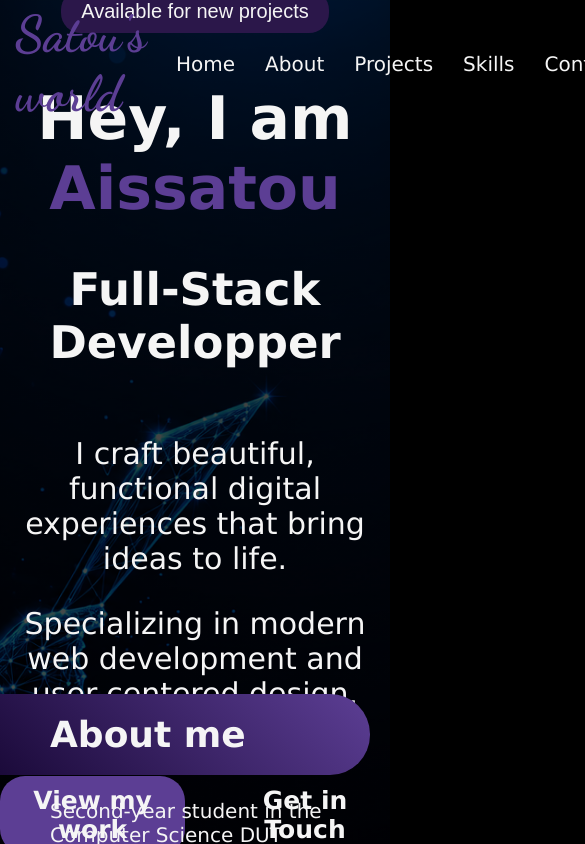
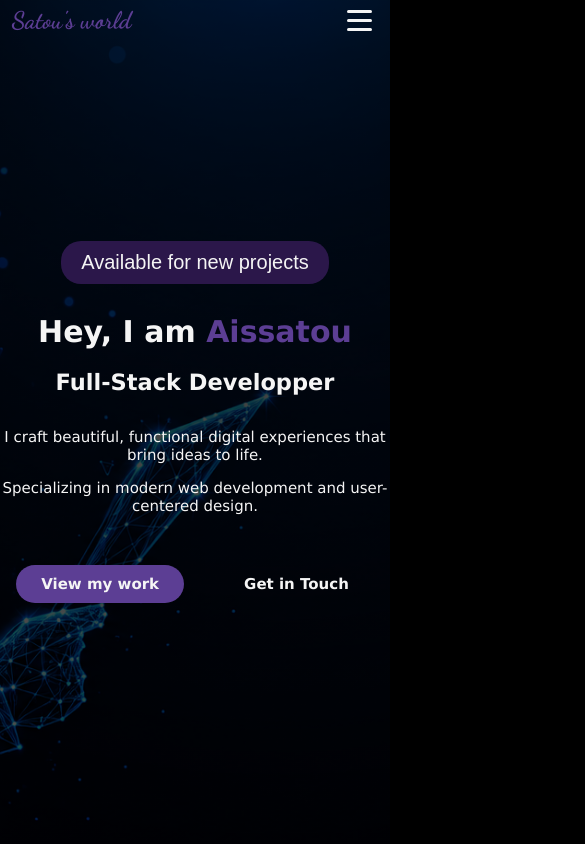
Before and after one commit to AissatouAM/PortfolioAAMD, a React (Create React App) app: page / in a window 390 px wide. Shown: the top 844 px of the page, 585 px wide, since content can reach past the window. Built offline with nearby package versions, Linux system fonts and the light colour scheme; a web font is replaced by a local one.

Commit message:
Reglage du zoom

```diff
--- a/public/index.html
+++ b/public/index.html
@@ -3,7 +3,7 @@
   <head>
     <meta charset="utf-8" />
     <link rel="icon" href="%PUBLIC_URL%/favicon.ico" />
-    <meta name="viewport" content="width=device-width, initial-scale=1" />
+    <meta name="viewport" content="width=device-width, initial-scale=1.0" />
     <meta name="theme-color" content="#000000" />
     <meta
       name="description"
--- a/src/components/Contact.js
+++ b/src/components/Contact.js
@@ -26,7 +26,7 @@ function Contact(){
       <div className="contacts" data-aos="fade-right" data-aos-delay="300">
 
         {contacts.map((contact) => (
-          <div className="contact" key={contact.id} data-aos="fade-up">
+          <div className="contact" key={contact.id} data-aos="fade-left">
             <img className="icon" src={contact.icon} alt="icon" />
             <a className="coordonnee" href={contact.href} target="_blank" rel="noopener noreferrer">{contact.coordonnee}</a>
           </div>
--- a/src/components/Navbar.js
+++ b/src/components/Navbar.js
@@ -3,6 +3,7 @@ import '../styles/Navbar.css'
 
 function Navbar() {
   const [isHome, setIsHome] = useState(true);
+  const [menuOpen, setMenuOpen] = useState(false);
 
   useEffect(() => {
     const handleScroll = () => {
@@ -18,18 +19,26 @@ function Navbar() {
     return () => window.removeEventListener('scroll', handleScroll);
   }, []);
 
+  const closeMenu = () => setMenuOpen(false);
+
   return (
     <div id="navbar" className={isHome ? 'transparent' : ''}>
 
       <h1 className="logo">Satou's world</h1>
 
-      <div id="links">
+      <button className="hamburger" onClick={() => setMenuOpen(!menuOpen)}>
+        <span></span>
+        <span></span>
+        <span></span>
+      </button>
 
-        <a href="#home" className='link'>Home</a>
-        <a href="#about" className='link'>About</a>
-        <a href="#projects" className='link'>Projects</a>
-        <a href="#skills" className='link'>Skills</a>
-        <a href="#contact" className='link'>Contact</a>
+      <div id="links" className={menuOpen ? 'active' : ''}>
+
+        <a href="#home" className='link' onClick={closeMenu}>Home</a>
+        <a href="#about" className='link' onClick={closeMenu}>About</a>
+        <a href="#projects" className='link' onClick={closeMenu}>Projects</a>
+        <a href="#skills" className='link' onClick={closeMenu}>Skills</a>
+        <a href="#contact" className='link' onClick={closeMenu}>Contact</a>
 
       </div>
     </div>
--- a/src/components/Skills.js
+++ b/src/components/Skills.js
@@ -30,7 +30,7 @@ function Skills(){
   ];
 
   return (
-    <div id="skills" data-aos="fade-down">
+    <div id="skills" data-aos="fade-left">
       <h1 className="title">My Skills</h1>
 
       <div className="skillsintro" >
--- a/src/styles/About.css
+++ b/src/styles/About.css
@@ -6,17 +6,16 @@
 }
 
 .allabout {
-  /*display: flex;*/
   flex-direction: column;
   justify-content: center;
   box-sizing: border-box;
-  font-size: 18px;
+  font-size: 15px;
   padding-right: 30px;
 }
 
 .aboutme {
-  width: 300px;
-  padding: 20px;
+  width: 250px;
+  padding: 15px;
   background-color: #5C3E94;
   border-top-right-radius: 40px;
   border-bottom-right-radius: 40px;
@@ -28,7 +27,7 @@
 .paragraph {
   color: whitesmoke;
   margin-left: 50px;
-  font-size: 20px;
+  font-size: 15px;
 }
 
 .photo {
@@ -37,7 +36,7 @@
 
 .maphoto {
   width: auto;
-  height: 550px;
+  height: 500px;
   object-fit: cover;
   border-radius: 50px;
   text-align: right;
--- a/src/styles/Contact.css
+++ b/src/styles/Contact.css
@@ -4,7 +4,7 @@
   flex-direction: column;
   align-items: center;
   justify-content: center;
-  font-size: 20px;
+  font-size: 15px;
 }
 
 .h1 {
--- a/src/styles/Footer.css
+++ b/src/styles/Footer.css
@@ -4,7 +4,7 @@
   padding: 30px 20px;
   text-align: center;
   border-top: 1px solid #5C3E94;
-  height: 80px;
+  height: 90px;
 }
 
 .footer {
@@ -28,7 +28,7 @@
 .footerlinks a {
   color: whitesmoke;
   text-decoration: none;
-  font-size: 18px;
+  font-size: 15px;
   transition: color 0.3s ease;
 }
 
@@ -37,7 +37,7 @@
 }
 
 .footeravailable {
-  font-size: 18px;
+  font-size: 15px;
   font-weight: bold;
   color: #5C3E94;
 }
@@ -47,10 +47,10 @@
 }
 
 .copyright {
-  font-size: 14px;
+  font-size: 11px;
   color: #999;
   border-top: 1px solid #2B174A;
-  padding-top: 20px;
+  padding-top: 15px;
 }
 
 .footer-copyright p {
--- a/src/styles/Home.css
+++ b/src/styles/Home.css
@@ -2,11 +2,12 @@
   display: flex;
   flex-direction: column;
   height: 100vh;
+  width: auto;
   color: whitesmoke;
   align-items: center;
   justify-content: center;
   text-align: center;
-  font-size: 30px;
+  font-size: 20px;
   background-image: linear-gradient(
       rgba(0, 0, 0, 0.783),
       rgba(0, 0, 0, 0.68)
@@ -87,3 +88,33 @@ h2 {
 .bottombutton2:hover {
   border-color: #1b0a3a;
 }
+
+@media (max-width: 1024px) {
+  #home {
+    font-size: 20px;
+  }
+
+  .bottombutton1, .bottombutton2{
+    font-size: 20px;
+  }
+}
+
+@media (max-width: 768px){
+  #home {
+    font-size: 15px;
+  }
+
+  .bottombutton1, .bottombutton2{
+    font-size: 15px;
+  }
+}
+
+@media (max-width: 315px){
+  #home {
+    font-size: 10px;
+  }
+
+  .bottombutton1, .bottombutton2{
+    font-size: 10px;
+  }
+}
--- a/src/styles/Navbar.css
+++ b/src/styles/Navbar.css
@@ -16,19 +16,27 @@
   background-color: transparent;
 }
 
-.logo{
+.logo {
   font-family: "Dancing Script";
   font-weight: bold;
   font-size: 50px;
   color: #5C3E94;
   margin: 0;
+  flex-shrink: 0;
+}
+
+#links {
+  display: flex;
+  gap: 30px;
 }
 
 .link {
-  margin-left: 30px;
+  margin-left: 0;
   color: whitesmoke;
   text-decoration: none;
   font-size: 20px;
+  transition: color 0.3s ease;
+  white-space: nowrap;
 }
 
 .link:hover {
@@ -38,3 +46,102 @@
 .link:focus {
   color: #5C3E94;
 }
+
+.hamburger {
+  display: none;
+  flex-direction: column;
+  background: none;
+  border: none;
+  cursor: pointer;
+  gap: 6px;
+}
+
+.hamburger span {
+  width: 25px;
+  height: 3px;
+  background-color: whitesmoke;
+  border-radius: 2px;
+  transition: all 0.3s ease;
+}
+
+#navbar.transparent .hamburger span {
+  background-color: whitesmoke;
+}
+
+/* Tablette (768px - 1024px) */
+@media (max-width: 1024px) {
+  .logo {
+    font-size: 40px;
+  }
+
+  .link {
+    font-size: 16px;
+  }
+
+  #links {
+    gap: 20px;
+  }
+}
+
+/* Petit écran / Mobile (moins de 768px) */
+@media (max-width: 768px) {
+  .logo {
+    font-size: 32px;
+  }
+
+  .hamburger {
+    display: flex;
+  }
+
+  #links {
+    position: fixed;
+    left: -100%;
+    top: 70px;
+    flex-direction: column;
+    background-color: black;
+    width: 100%;
+    text-align: center;
+    transition: left 0.3s ease;
+    gap: 0;
+    padding: 20px 0;
+    border-top: 1px solid #5C3E94;
+  }
+
+  #navbar.transparent #links {
+    background-color: rgba(0, 0, 0, 0.95);
+  }
+
+  #links.active {
+    left: 0;
+  }
+
+  .link {
+    display: block;
+    padding: 15px 0;
+    font-size: 18px;
+    border-bottom: 1px solid #2B174A;
+  }
+
+  .link:last-child {
+    border-bottom: none;
+  }
+}
+
+/* Très petit écran (moins de 480px) */
+@media (max-width: 480px) {
+  #navbar {
+    padding: 1.5% 3%;
+  }
+
+  .logo {
+    font-size: 24px;
+  }
+
+  #links {
+    top: 60px;
+  }
+
+  .link {
+    font-size: 16px;
+  }
+}
--- a/src/styles/Projects.css
+++ b/src/styles/Projects.css
@@ -13,7 +13,7 @@
   display: flex;
   flex-direction: column;
   height: auto;
-  width: 355px;
+  width: 250px;
   border: 2px solid #2B174A;
   border-radius: 20px;
   padding: 2% 2%;
@@ -28,7 +28,7 @@
   flex-direction: column;
   align-items: center;
   line-height: 1px;
-  font-size: 20px;
+  font-size: 15px;
 }
 
 .projectinfos{
@@ -47,6 +47,7 @@
 
 .description {
   line-height: 25px;
+  font-size: 13px;
   max-height: 100px;  /* 4 lignes × 25px */
   overflow: hidden;
   display: -webkit-box;
--- a/src/styles/Skills.css
+++ b/src/styles/Skills.css
@@ -11,7 +11,7 @@
 
 .title {
   color: #5C3E94;
-  margin-bottom: 50px;
+  margin-bottom: 30px;
 }
 
 .skillsintro {
@@ -19,8 +19,8 @@
   flex-direction: column;
   align-items: center;
   line-height: 1px;
-  font-size: 20px;
-  margin-bottom: 30px;
+  font-size: 15px;
+  margin-bottom: 20px;
 }
 
 .skillinfos {
@@ -34,17 +34,17 @@
 .skill-category {
   display: flex;
   flex-direction: column;
-  width: 300px;
+  width: 270px;
   border: 2px solid #2B174A;
   border-radius: 20px;
-  padding: 30px;
+  padding: 25px;
   background-color: rgba(91, 62, 148, 0.1);
 }
 
 .skilltype {
   color: #5C3E94;
   margin-bottom: 25px;
-  font-size: 20px;
+  font-size: 18px;
   text-align: center;
 }
 
@@ -65,7 +65,7 @@
   justify-content: space-between;
   margin-bottom: 8px;
   color: whitesmoke;
-  font-size: 14px;
+  font-size: 12px;
 }
 
 .progress-bar {
```
